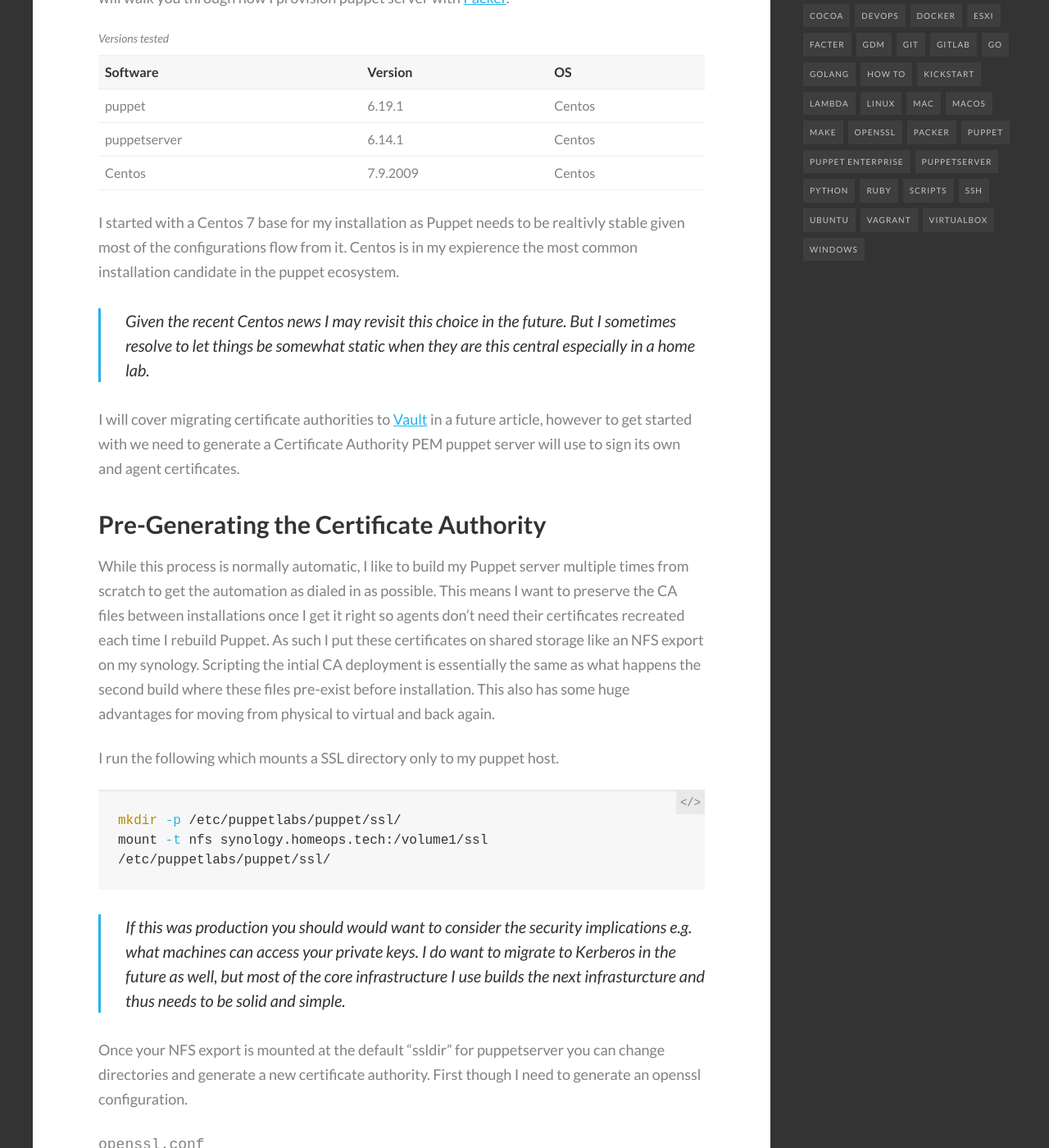
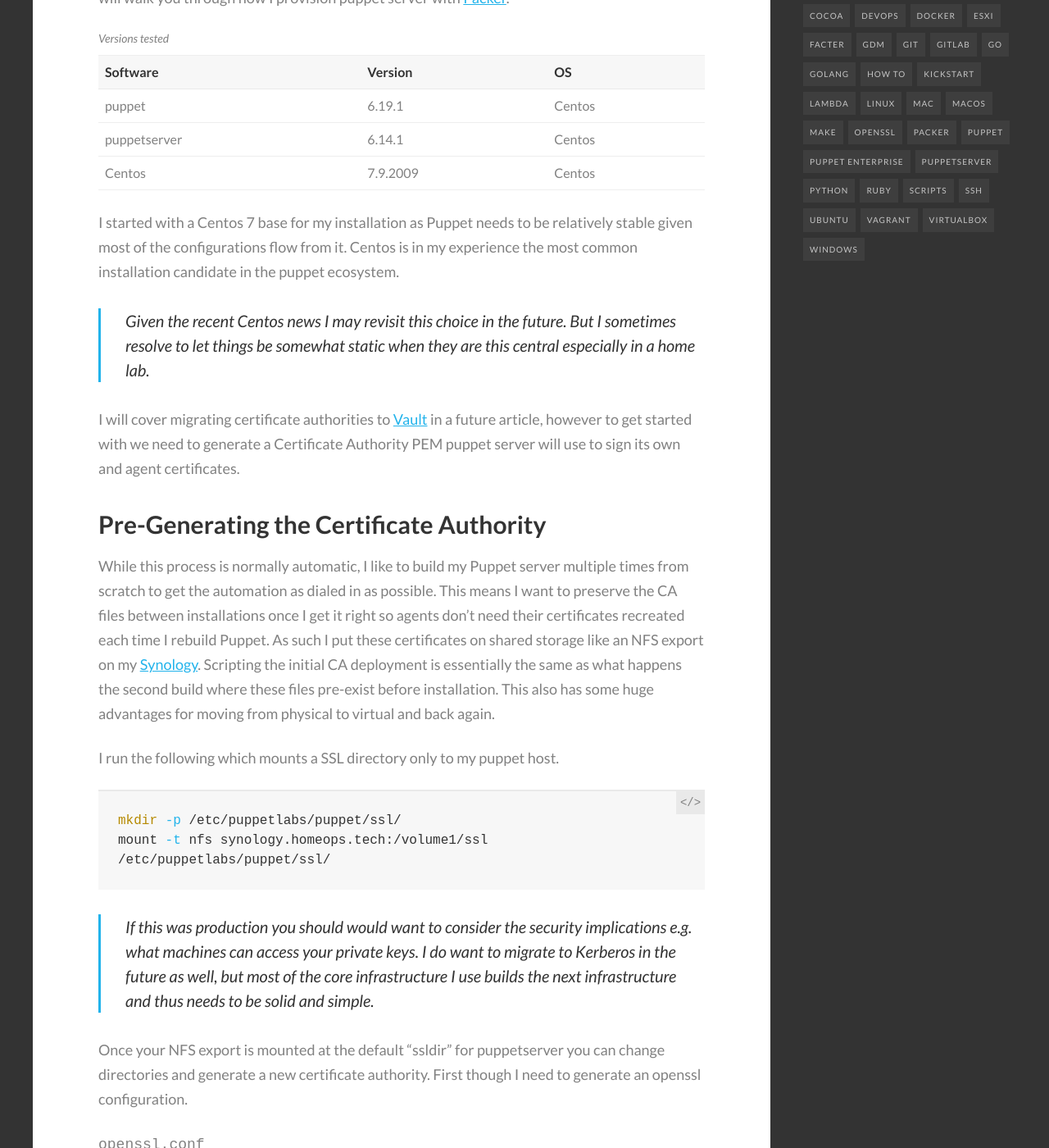
Before and after one commit to homeops-tech/homeops-tech.github.io, a Jekyll site: the page built from _posts/2020-01-20-Provision-Puppetserver-with-Packer.md, in a window 1280 px wide and 1400 px high, scrolled down 1165 px. Shown: the whole window at 82% size. Built offline with Jekyll 4.4.1, drawn with Linux system fonts in a browser that asks for light colours; comment, search, counter and statistics services are not loaded; some of the changed text lies outside the part shown.

Commit message:
spelling

````diff
--- a/_posts/2020-01-20-Provision-Puppetserver-with-Packer.md
+++ b/_posts/2020-01-20-Provision-Puppetserver-with-Packer.md
@@ -36,7 +36,7 @@ When I left Puppet a year ago I decided to move off of the [Puppet Enterprise](h
     </tbody>
 </table>
 
-I started with a Centos 7 base for my installation as Puppet needs to be realtivly stable given most of the configurations flow from it. Centos is in my expierence the most common installation candidate in the puppet ecosystem.
+I started with a Centos 7 base for my installation as Puppet needs to be relatively stable given most of the configurations flow from it. Centos is in my experience the most common installation candidate in the puppet ecosystem.
 
 > Given the recent Centos news I may revisit this choice in the future. But I sometimes resolve to let things be somewhat static when they are this central especially in a home lab.
 
@@ -45,7 +45,7 @@ I will cover migrating certificate authorities to [Vault](https://www.hashicorp.
 
 ## Pre-Generating the Certificate Authority
 
-While this process is normally automatic, I like to build my Puppet server multiple times from scratch to get the automation as dialed in as possible. This means I want to preserve the CA files between installations once I get it right so agents don't need their certificates recreated each time I rebuild Puppet. As such I put these certificates on shared storage like an NFS export on my synology. Scripting the intial CA deployment is essentially the same as what happens the second build where these files pre-exist before installation. This also has some huge advantages for moving from physical to virtual and back again.
+While this process is normally automatic, I like to build my Puppet server multiple times from scratch to get the automation as dialed in as possible. This means I want to preserve the CA files between installations once I get it right so agents don't need their certificates recreated each time I rebuild Puppet. As such I put these certificates on shared storage like an NFS export on my [Synology](https://amzn.to/3tU1CP6). Scripting the initial CA deployment is essentially the same as what happens the second build where these files pre-exist before installation. This also has some huge advantages for moving from physical to virtual and back again.
 
 I run the following which mounts a SSL directory only to my puppet host.
 
@@ -54,7 +54,7 @@ mkdir -p /etc/puppetlabs/puppet/ssl/
 mount -t nfs synology.homeops.tech:/volume1/ssl /etc/puppetlabs/puppet/ssl/
 ```
 
-> If this was production you should would want to consider the security implications e.g. what machines can access your private keys. I do want to migrate to Kerberos in the future as well, but most of the core infrastructure I use builds the next infrasturcture and thus needs to be solid and simple.
+> If this was production you should would want to consider the security implications e.g. what machines can access your private keys. I do want to migrate to Kerberos in the future as well, but most of the core infrastructure I use builds the next infrastructure and thus needs to be solid and simple.
 
 Once your NFS export is mounted at the default "ssldir" for puppetserver you can change directories and generate a new certificate authority. First though I need to generate an openssl configuration.
 
@@ -103,7 +103,7 @@ git:
   provider: shellgit
 ```
 
-Using the `r10k.yaml` above you can bootstrap the inital control repo on your puppet server. This will download all environments (branches) and modules specified in your Puppetfile. I normally have Puppet managed by Puppet in most case and so I also perform a puppet run at the end. There are some chicken before the egg issues you might encounter like hiera, so testing this from scratch is a good idea.
+Using the `r10k.yaml` above you can bootstrap the initial control repo on your puppet server. This will download all environments (branches) and modules specified in your Puppetfile. I normally have Puppet managed by Puppet in most case and so I also perform a puppet run at the end. There are some chicken before the egg issues you might encounter like hiera, so testing this from scratch is a good idea.
 
 
 `code.sh`
````
